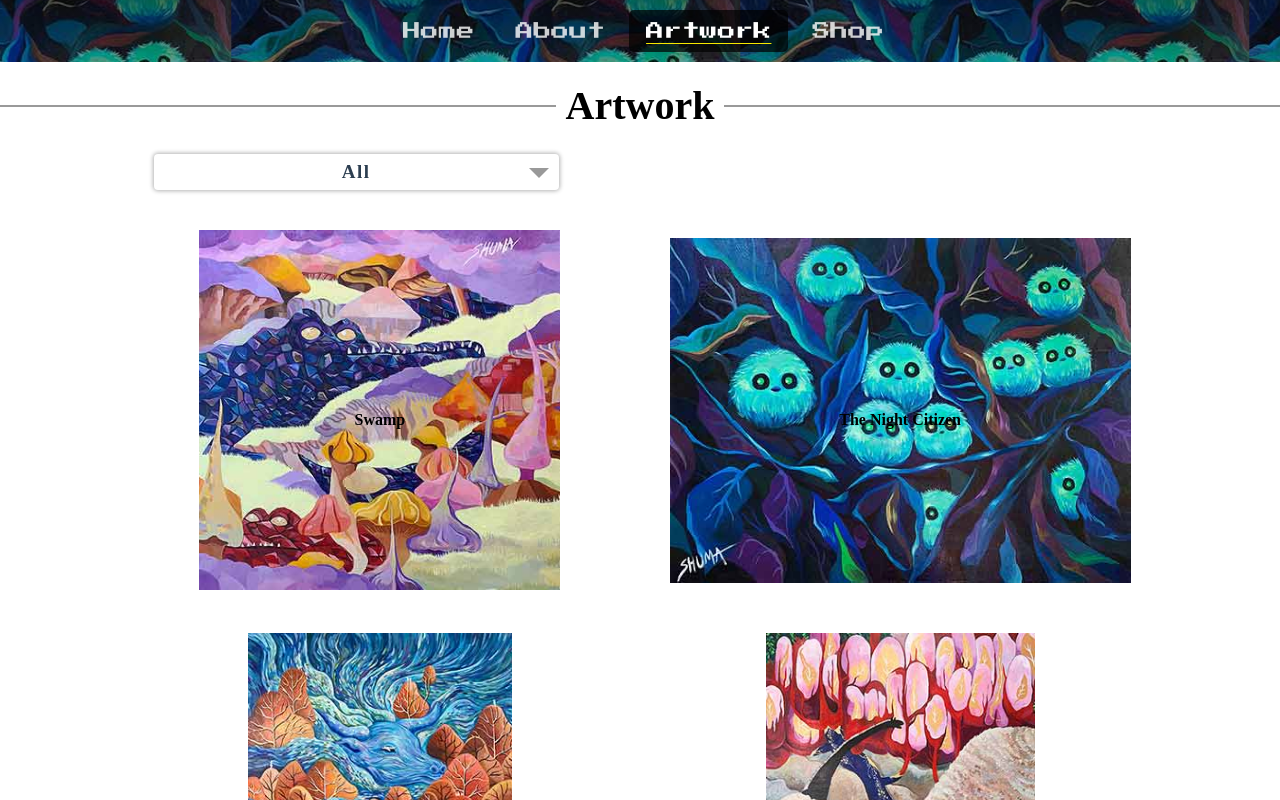
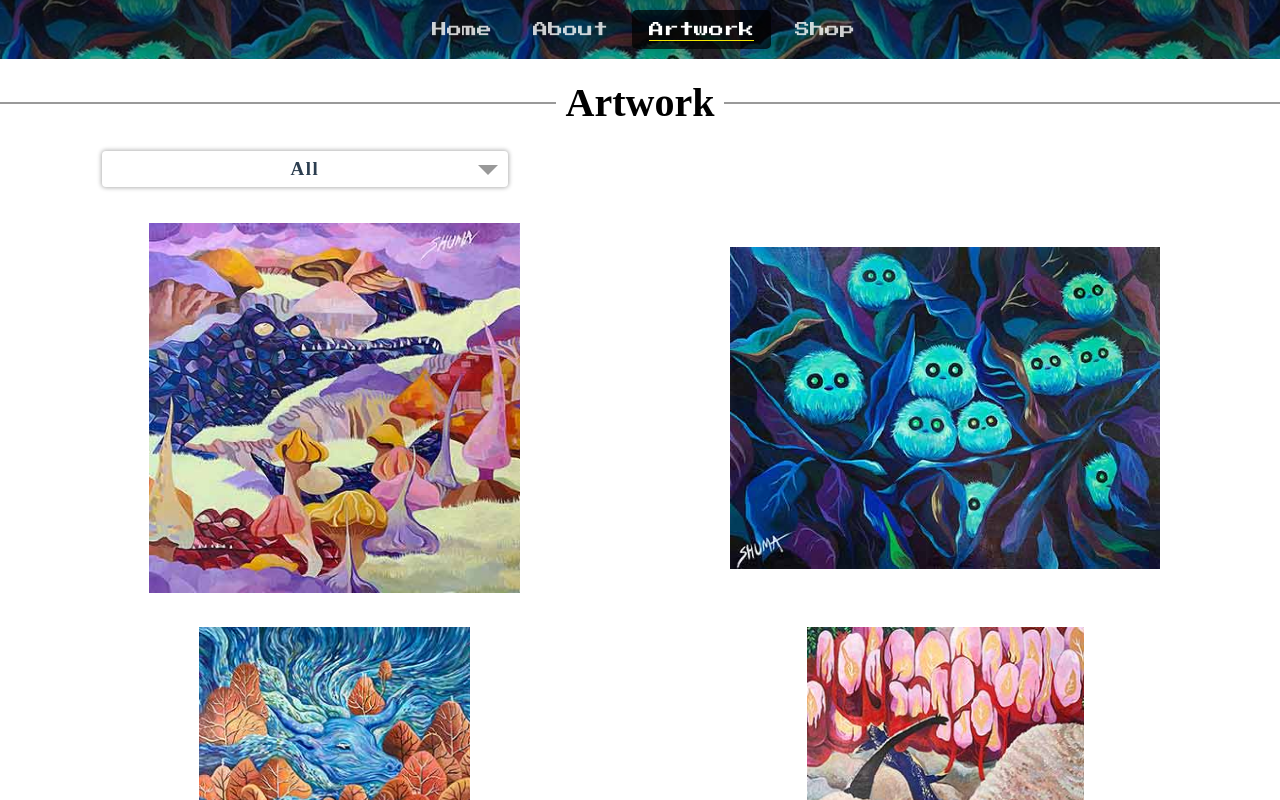
Before and after one commit to andytseng1993/shuma, a Vue app: page /artwork in a window 1280 px wide. Shown: the top 800 px of the page. Built offline with nearby package versions, Linux system fonts and the light colour scheme.

Commit message:
lazy-loading

```diff
--- /dev/null
+++ b/src/components/ArtworkList/index.vue
@@ -0,0 +1,52 @@
+<script>
+export default {
+  name: 'ArtworkList',
+  props: {
+    artworkMenu: {
+      type: Object,
+      default: function () {
+        return {}
+      }
+    },
+    engControl: {
+      type: Boolean,
+      required: true
+    },
+    artwork: {
+      type: String,
+      required: true
+    },
+    observer: {
+      type: IntersectionObserver,
+      required: true
+    }
+
+  },
+  computes: {
+
+  },
+  mounted () {
+    this.observer.observe(this.$el)
+  },
+  methods: {
+    setPlayId (id) {
+      this.$emit('update:nowPlayId', id)
+    },
+    controlLightBox (val) {
+      this.$emit('update:isLightboxOpen', val)
+    },
+    lightboxNoScroll (val) {
+      const el = document.body
+      if (val === 'add') {
+        el.classList.add('noScroll')
+      } else {
+        el.classList.remove('noScroll')
+      }
+    }
+  }
+
+}
+</script>
+
+<template src="./template.html" />
+<style src ="./style.css" scoped></style>
--- /dev/null
+++ b/src/components/ArtworkList/style.css
@@ -0,0 +1,13 @@
+img.loading{
+  position: absolute;
+  width: 100%;
+  object-fit: contain;
+  height: 370px;
+  border-radius: 3px;
+  transition:transform 0.2s ease-in-out,filter 0.1s ease-in-out,opacity .4s ease-in-out;
+  opacity: 0;
+
+}
+img.loading.finish{
+  opacity: 1;
+}
--- /dev/null
+++ b/src/components/ArtworkList/template.html
@@ -0,0 +1,5 @@
+  <img
+    class="loading"
+    :data-src="require('@/assets/thumbnail/'+artworkMenu.map[artwork].thumbnail)"
+    :alt="artwork"
+  >
--- a/src/components/LightBox/index.vue
+++ b/src/components/LightBox/index.vue
@@ -1,5 +1,6 @@
 
 <script>
+import ArtworkList from '@/components/ArtworkList/index.vue'
 import { library } from '@fortawesome/fontawesome-svg-core'
 import { FontAwesomeIcon } from '@fortawesome/vue-fontawesome'
 import { faTimesCircle, faChevronRight, faChevronLeft } from '@fortawesome/free-solid-svg-icons'
@@ -8,7 +9,8 @@ library.add(faTimesCircle, faChevronRight, faChevronLeft)
 export default {
   name: 'LightBox',
   components: {
-    FontAwesomeIcon
+    FontAwesomeIcon,
+    ArtworkList
   },
   props: {
     isLightboxOpen: {
@@ -30,6 +32,11 @@ export default {
       required: true
     }
   },
+  data () {
+    return {
+      observer: null
+    }
+  },
   computed: {
     total () {
       return this.artworkMenu.sort.length
@@ -45,6 +52,14 @@ export default {
       else return this.artworkDetail.material[0]
     }
   },
+  created () {
+    const options = {
+      root: this.$el,
+      threshold: 0
+    }
+    this.observer = new IntersectionObserver(this.callback, options)
+  },
+
   methods: {
     bgcss (url) {
       return { 'background-image': 'url(' + require('@/assets/thumbnail/' + url) + ')' }
@@ -69,8 +84,18 @@ export default {
       } else {
         el.classList.remove('noScroll')
       }
+    },
+    callback (entries) {
+      entries.forEach((entry) => {
+        if (entry.isIntersecting) {
+          const img = entry.target
+          img.setAttribute('src', img.dataset.src)
+          img.classList.add('finish')
+          img.removeAttribute('data-src')
+          this.observer.unobserve(img)
+        }
+      })
     }
-
   }
 }
 </script>
--- a/src/components/LightBox/style.css
+++ b/src/components/LightBox/style.css
@@ -14,23 +14,39 @@
   transform: scale(0.99);
 }
 #lightBox .artworks .cover {
-  margin: calc(1px + 2%) calc(1px + 2%);
-  width: 20.8%;
+  width: 21%;
+  height: 370px;
+  position: relative;
+  margin: calc(1px + 1.5%);
+  display: flex;
+  flex-direction: column;
+  align-items: center;
+  justify-content: center;
+  transition:transform 0.2s ease-in-out
+}
+/* #lightBox .artworks .cover img{
+  width: 100%;
+  object-fit: contain;
   height: 370px;
   border-radius: 3px;
-  position: relative;
-  background-position: center center;
-  background-repeat: no-repeat;
-  background-size: contain;
+
   filter: drop-shadow(3px 7px 3px rgba(0, 0, 0, 0.4));
   transition:transform 0.2s ease-in-out,filter 0.2s ease-in-out;
-}
+} */
 
 #lightBox .artworks::after{
   content: '';
   flex: 1 0 200px;
 }
-
+#lightBox .cover:after{
+  content: '';
+  height:100%;
+  width: 100%;
+  position: absolute;
+  transition: 0.2s ease-in ;
+  border-radius: 5px;
+  cursor: pointer;
+}
 
 #lightBox .artworks .cover .box {
   position: relative;
@@ -38,11 +54,11 @@
   height: 100%;
   border-radius: 6px;
   transition: 0.2s ease-in;
-  display: flex;
-  justify-content: center;
-  align-items: center;
+
 }
-#lightBox .artworks .cover .box h3 {
+#lightBox .artworks .cover h3 {
+  position: absolute;
+  z-index: 200;
   margin: 0;
   font-size: 22px;
   display: block;
@@ -58,18 +74,30 @@
 }
 #lightBox .artworks .cover:hover {
   transform: translate(-5px, -5px);
-  cursor: pointer;
   filter: none;
 }
+#lightBox .artworks .cover:hover:after{
+  background-color: rgba(0, 0, 0, 0.4) ;
+  filter: drop-shadow(3px 7px 3px rgba(0, 0, 0, 0.5));
+  box-shadow: 5px 5px 5px 2px rgba(0, 0, 0, 0.2) ;
+}
 #lightBox .artworks .cover:hover .box {
-  background-color: rgba(0, 0, 0, 0.5);
-  filter: drop-shadow(5px 5px 3px rgb(0 0 0 / 40%));
+  z-index: 100;
+  background: linear-gradient(
+          rgba(0, 0, 0, 0.7),
+          rgba(0, 0, 0, 0.7));
+
 }
-#lightBox .artworks .cover:hover .box h3 {
+#lightBox .artworks .cover:hover img{
+  filter: none;
+
+}
+#lightBox .artworks .cover:hover h3 {
   color: white;
   opacity: 1;
   transform: translateY(0px);
 }
+
 
 .lightbox {
   width: 100%;
@@ -169,7 +197,7 @@
   transition: 0.01s ease-out;
 }
 .fade-enter-active,.fade-leave-active{
-  transition: opacity 0.3s;
+  transition: opacity 0.2s;
 }
 .fade-enter,.fade-leave-to{
   opacity: 0;
@@ -248,20 +276,20 @@
 }
 @media only screen and (max-width: 1800px) {
   #lightBox .artworks .cover {
-  width: 29%;
+    width: 29%;
   }
   #lightBox .artworks {
-  margin: 0px 8%;
+    margin: 0px 8%;
   }
 }
 
 @media only screen and (max-width: 1350px) {
   #lightBox .artworks {
-    margin: 0px 10%;
+    margin: 0px max(60px,8%);
   }
   #lightBox .artworks .cover {
-    width: 45%;
-    height: 360px;
+    width: max(300px,40%);
+    height: 370px;
   }
 }
 
--- a/src/components/LightBox/template.html
+++ b/src/components/LightBox/template.html
@@ -1,21 +1,22 @@
 <div id="lightBox">
   <div
+    ref="test"
     class="artworks"
     :class="{isLightboxOpen}"
   >
     <div
       class="cover"
+      :key="artwork"
       v-for="(artwork,artid) in artworkMenu.sort"
-      :style="bgcss(artworkMenu.map[artwork].thumbnail)"
-      :key="artid"
-      :alt="artwork"
+      @click="setPlayId(artid),controlLightBox(true),lightboxNoScroll('add')"
     >
-      <div
-        class="box"
-        @click="setPlayId(artid),controlLightBox(true),lightboxNoScroll('add')"
-      >
-        <h3>{{artwork}}</h3>
-      </div>
+      <h3>{{artwork}}</h3>
+      <ArtworkList
+        :artwork='artwork'
+        :artworkMenu='artworkMenu'
+        :engControl="engControl"
+        :observer='observer'
+      ></ArtworkList>
     </div>
   </div>
 
--- a/src/components/Navigation/style.css
+++ b/src/components/Navigation/style.css
@@ -20,7 +20,7 @@
   border-radius: 5px;
   margin-left: 7px;
   padding: 12px 17px;
-  font-size: max(15px, 1.4vw);
+  font-size: max(15px, 1.1vw);
   color:rgba(255, 255, 255, 0.8);
   font-weight: 500;
   text-decoration-line: none;
--- a/src/views/Artwork/style.css
+++ b/src/views/Artwork/style.css
@@ -42,7 +42,7 @@
 }
 #TypeHandler {
   margin-top: 15px;
-  left: 9%;
+  left: 5%;
   transition: left 0.1s;
 }
 .footer{
@@ -55,16 +55,21 @@
     height: initial;
     font-family:'Times New Roman','Artwork_ch';
   }
+@media only screen and (max-width: 1800px){
+  #TypeHandler{
+    left:8%;
+}
+}
 @media only screen and (max-width: 1350px) {
   #TypeHandler{
-    left:12%;
+    left:max(60px,8%);
 }
 }
 @media only screen and (max-width: 790px){
   #TypeHandler{
     margin-top: 30px;
     position: absolute;
-    width: 350px;
+    width: 380px;
 
     left: 50%;
     transform: translateX(-50%);
```
Also changed, not shown: src/views/Artwork/template.html (+7 -1 lines), 1 other file (tests, documents, lock files or other folders).
